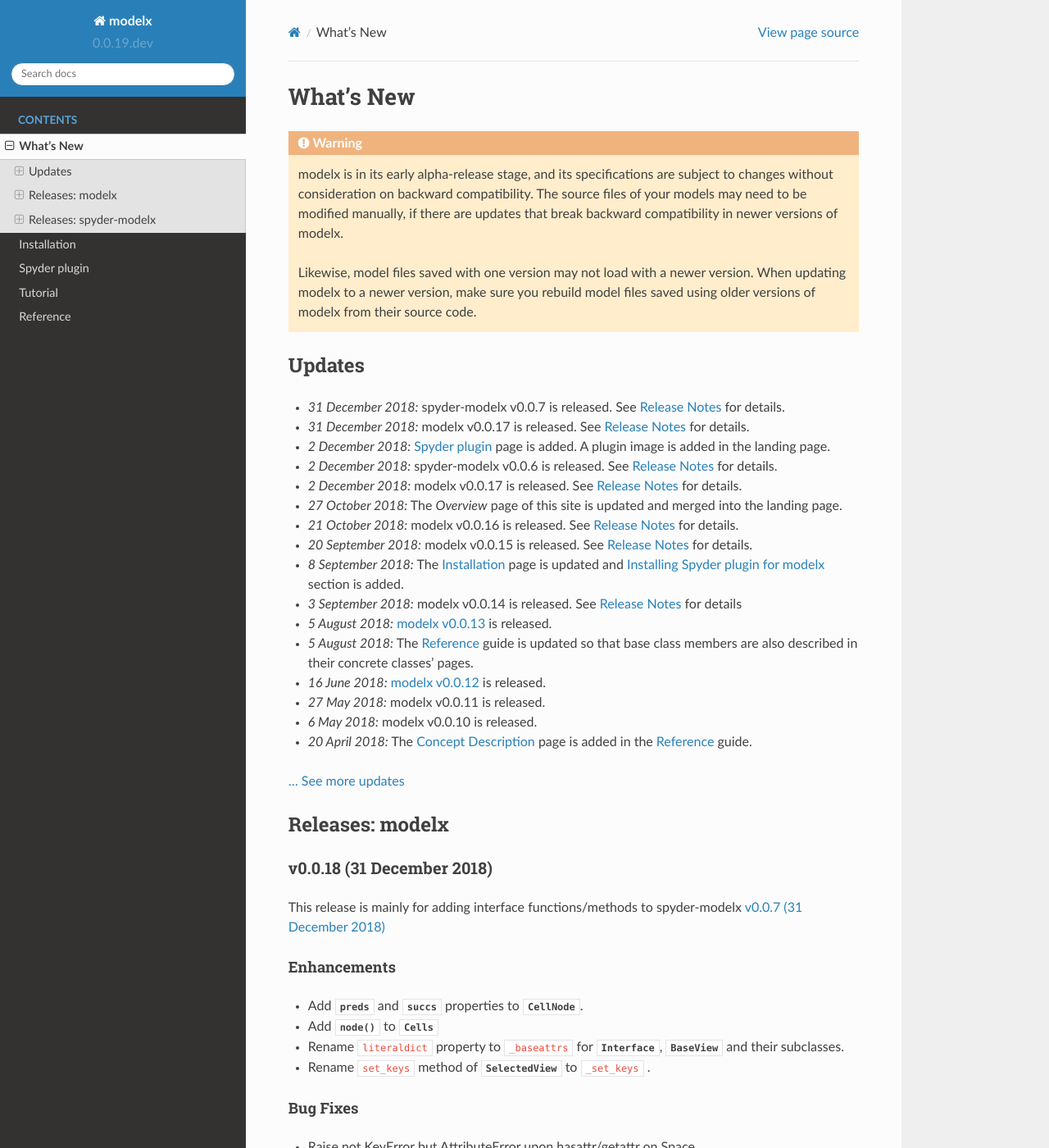
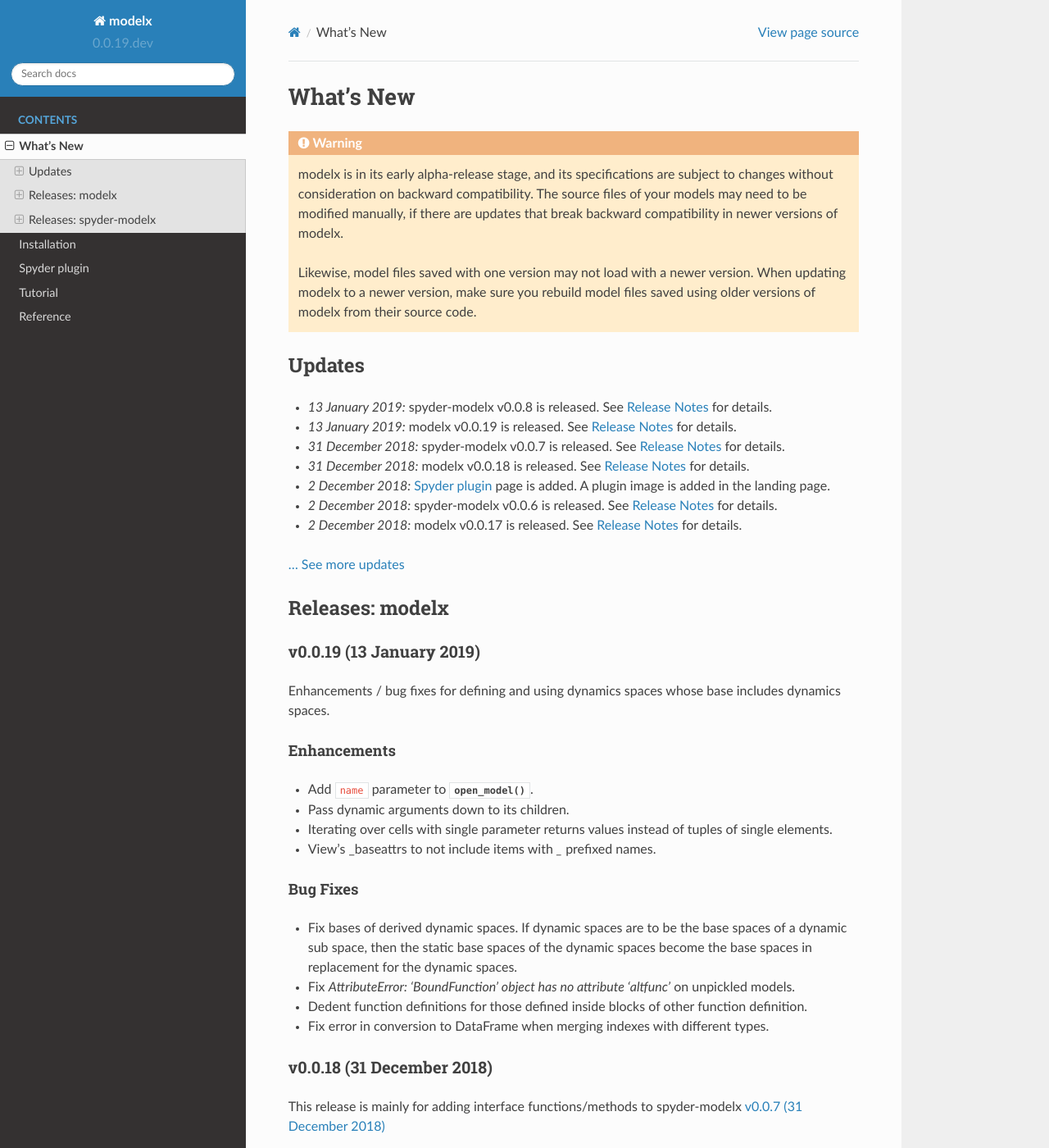
Before and after one commit to fumitoh/modelx, a Sphinx documentation site: the page built from doc/source/whatsnew.rst, in a window 1280 px wide and 1400 px high. Shown: the whole window at 82% size. Built offline with Sphinx 7.4.7 and the Read the Docs theme 2.0.0, drawn with Linux system fonts in a browser that asks for light colours; some of the changed text lies outside the part shown.

Commit message:
DOC: Update docs for next release

```diff
--- a/doc/source/index.rst
+++ b/doc/source/index.rst
@@ -20,6 +20,11 @@
    :end-before: Latest Updates End
 
 :doc:`... See more updates<updates>`
+
+
+.. include:: whatsnew.rst
+   :start-after: Warning on Changes Begin
+   :end-before: Warning on Changes End
 
 
 .. include:: ../../README.rst
--- a/doc/source/updates.rst
+++ b/doc/source/updates.rst
@@ -3,6 +3,15 @@
 
 
 .. Latest Updates Begin
+
+* *13 January 2019:*
+  spyder-modelx v0.0.8 is released.
+  See :ref:`Release Notes <release-mxplugin-v0.0.8>`
+  for details.
+
+* *13 January 2019:*
+  modelx v0.0.19 is released. See :ref:`Release Notes <release-v0.0.19>`
+  for details.
 
 * *31 December 2018:*
   spyder-modelx v0.0.7 is released.
@@ -10,7 +19,7 @@
   for details.
 
 * *31 December 2018:*
-  modelx v0.0.17 is released. See :ref:`Release Notes <release-v0.0.18>`
+  modelx v0.0.18 is released. See :ref:`Release Notes <release-v0.0.18>`
   for details.
 
 * *2 December 2018:*
--- a/doc/source/whatsnew.rst
+++ b/doc/source/whatsnew.rst
@@ -33,6 +33,30 @@
 
 Releases: modelx
 ================
+
+.. _release-v0.0.19:
+
+v0.0.19 (13 January 2019)
+-------------------------
+Enhancements / bug fixes for defining and using dynamics spaces whose
+base includes dynamics spaces.
+
+Enhancements
+~~~~~~~~~~~~
+- Add ``name`` parameter to :func:`~core.api.open_model`.
+- Pass dynamic arguments down to its children.
+- Iterating over cells with single parameter returns values instead of tuples of single elements.
+- View's _baseattrs to not include items with `_` prefixed names.
+
+Bug Fixes
+~~~~~~~~~
+- Fix bases of derived dynamic spaces. If dynamic spaces are to be the base spaces of a dynamic sub space,
+  then the static base spaces of the dynamic spaces become the base spaces in replacement for the
+  dynamic spaces.
+- Fix *AttributeError: 'BoundFunction' object has no attribute 'altfunc'* on unpickled models.
+- Dedent function definitions for those defined inside blocks of other function definition.
+- Fix error in conversion to DataFrame when merging indexes with different types.
+
 
 .. _release-v0.0.18:
 
@@ -293,11 +317,17 @@
 Releases: spyder-modelx
 =======================
 
+.. _release-mxplugin-v0.0.8:
+
+v0.0.8 (13 January 2019)
+------------------------
+- Fix MxAnalyzer crash.
+- MxAnalyzer can now handle Cells with no arguments
+
 .. _release-mxplugin-v0.0.7:
 
 v0.0.7 (31 December 2018)
 -------------------------
-
 - Add MxAnalyzer widget. See :ref:`MxAnalyzer` section for details.
 - MxExplorer now shows reference items.
 - MxExplorer now displays dynamic spaces as parametrized expressions.
```
Also changed, not shown: other parts of doc/source/updates.rst (+2 -2 lines), README.rst (+8 -0 lines).
